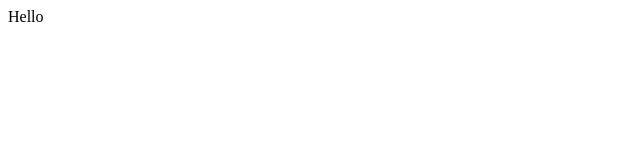
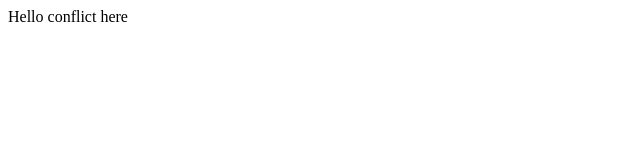
Before and after one commit to SravyaKatpally/Sample, a plain HTML site: page index.html in a window 1280 px wide. Shown: the whole page, without its empty margins (0-640 px from the left). Drawn offline with Linux system fonts and the light colour scheme.

Commit message:
Update index.html

```diff
--- a/index.html
+++ b/index.html
@@ -4,5 +4,6 @@
     </head>
     <body>
         Hello
+        conflict here
     </body>
 </html>
```
